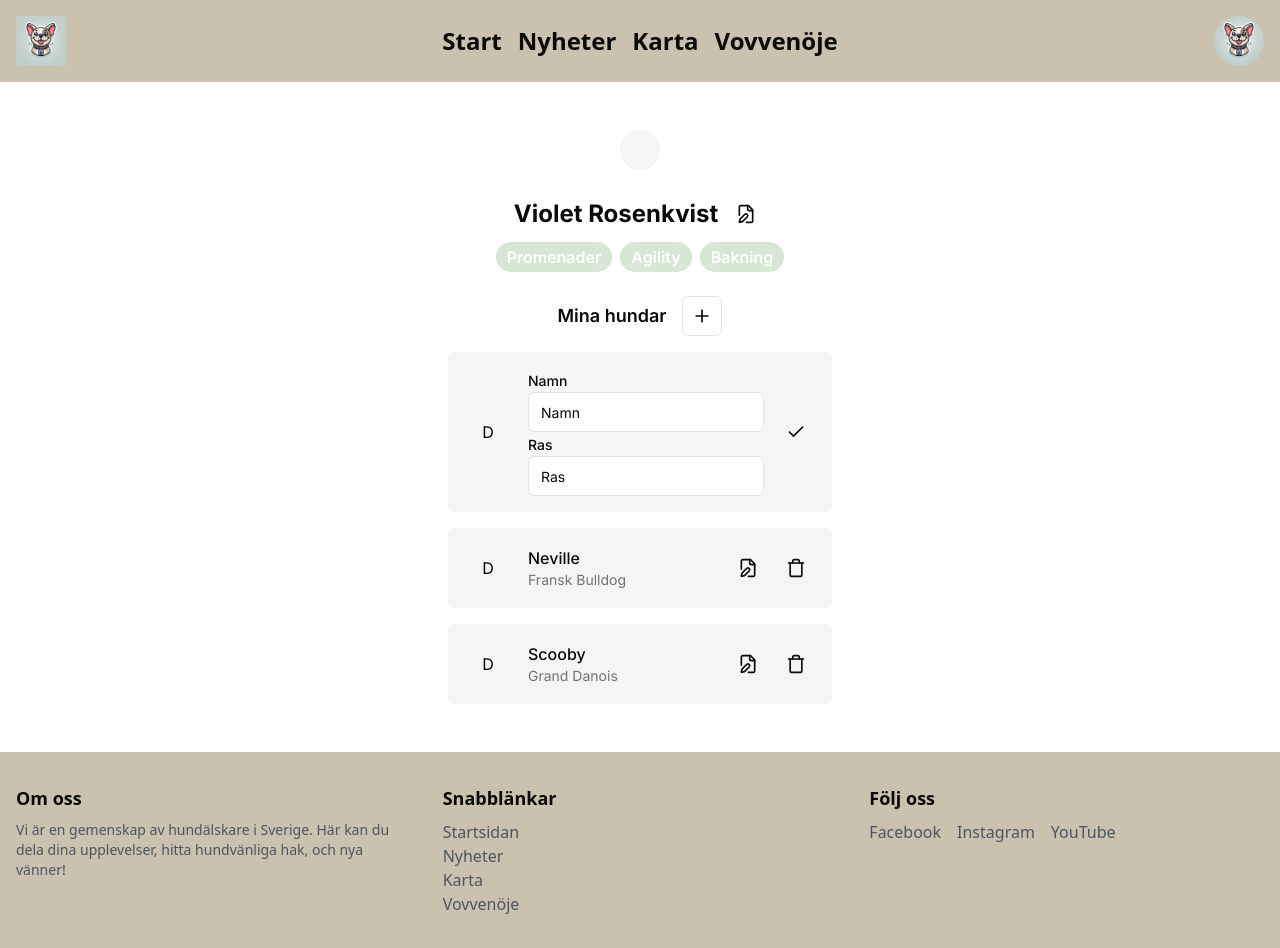
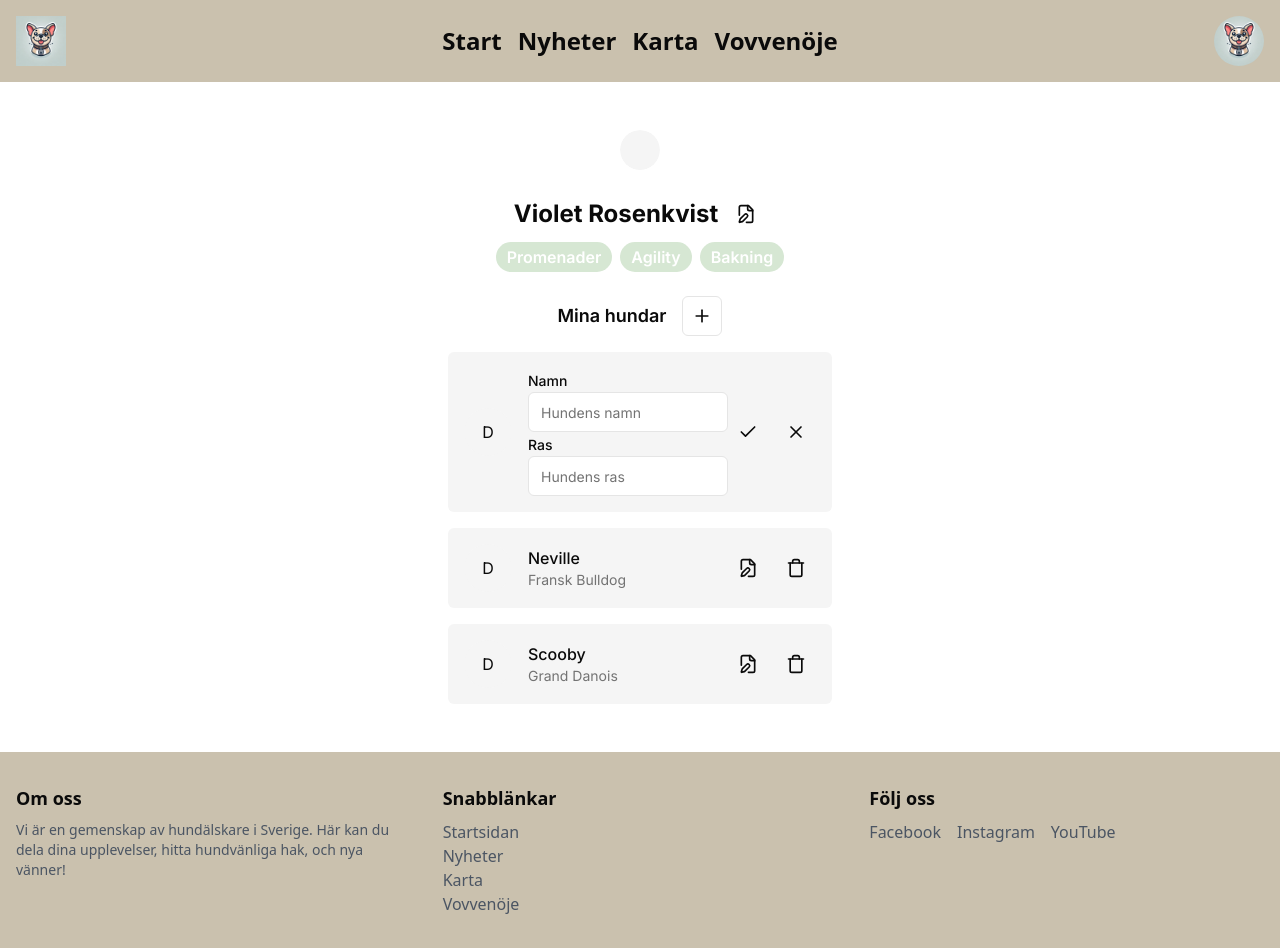
Before and after one commit to Hundhak/Hundhak-SSR-UI, a Next.js app: page /profile in a window 1280 px wide. Both pictures are taken after a click on the button "Lägg till". Built offline with nearby package versions, Linux system fonts and the light colour scheme.

Commit message:
Added ability to edit whole profile. Exluding images. Later stage. #20

```diff
--- a/src/app/profile/components/dog-list.jsx
+++ b/src/app/profile/components/dog-list.jsx
@@ -5,40 +5,55 @@
 import { useCallback, useState } from "react"
 import { PlusIcon } from "lucide-react"
 import { Button } from "@/components/ui/button"
-import { ListCard, NewListCard } from "@/components/ui/list-card"
+import  ListCard  from "./list-card"
 
-const DogList = ({ dogs, addDog }) => {
-
-  const [activeDogs, setActiveDogs] = useState(dogs)
-  const [isaAddingDog, setIsAddingDog] = useState(false)
+const DogList = ({ dogs, addDog, removeDog, editDog }) => {
+  const [isAddingDog, setIsAddingDog] = useState(false)
 
   const handleAddDogClick = useCallback(() => {
     setIsAddingDog(true)
-    setActiveDogs([{}, ...activeDogs])
-  }, [activeDogs])
+  }, [])
 
-  const handleAddDogConfirmationClick = (name, breed) => {
+  const handleAddDogConfirmation = (newDog) => {
+    addDog({ ...newDog, img: "" })
     setIsAddingDog(false)
-    setActiveDogs([{ img: "", name, breed }, ...activeDogs.slice(1)])
+  }
+
+  const handleCancelAdd = () => {
+    setIsAddingDog(false)
+  }
+
+  const handleEditDog = (index, updatedDog) => {
+    editDog(index, { ...dogs[index], ...updatedDog })
   }
 
   return (
     <div>
       <div className="flex items-center justify-center space-x-4 mt-6">
         <h2 className="text-lg font-semibold">Mina hundar</h2>
-        <Button onClick={() => handleAddDogClick()} variant="outline" size="icon">
+        <Button onClick={handleAddDogClick} variant="outline" size="icon">
           <PlusIcon className="h-5 w-5" />
           <span className="sr-only">Lägg till</span>
         </Button>
       </div>
       <ul className="mt-4 space-y-4">
-        {activeDogs.map((dog, index) =>
-          index === 0 && isaAddingDog ? (
-            <NewListCard key={index} add={handleAddDogConfirmationClick} title={"Namn"} subtitle={"Ras"}/>
-          ) : (
-            <ListCard key={index} img={dog.img} title={dog.name} subtitle={dog.breed}/>
-          )
+        {isAddingDog && (
+          <ListCard
+            isNew={true}
+            onSave={handleAddDogConfirmation}
+            onCancel={handleCancelAdd}
+          />
         )}
+        {dogs.map((dog, index) => (
+          <ListCard
+            key={index}
+            img={dog.img}
+            name={dog.name}
+            breed={dog.breed}
+            onRemove={() => removeDog(index)}
+            onSave={(updatedDog) => handleEditDog(index, updatedDog)}
+          />
+        ))}
       </ul>
     </div>
   )
--- a/src/app/profile/components/header.jsx
+++ b/src/app/profile/components/header.jsx
@@ -1,31 +1,117 @@
 /**
  * The header for the profile page.
  */
+"use client"
+import { useState } from "react"
+import { Input } from "@/components/ui/input"
 import { Avatar, AvatarFallback, AvatarImage } from "@/components/ui/avatar"
 import { Badge } from "@/components/ui/badge"
 import { Button } from "@/components/ui/button"
-import { FilePenIcon } from "lucide-react"
+import { FilePenIcon, PlusIcon, CheckIcon, XIcon, TrashIcon, } from "lucide-react"
 
 
-const Header = ({ img, name, interests }) => {
+const Header = ({ profile, editProfile }) => {
+
+  const [isEditing, setIsEditing] = useState(false)
+  const [editedName, setEditedName] = useState("")
+  const [isAddingInterest, setIsAddingInterest] = useState(false)
+  const [editedInterest, setEditedInterest] = useState("")
+  const [updatedInterests, setUpdatedInterests] = useState(profile.interests)
+
+  const handleSave = () => {
+    editProfile({ name : editedName, interests: updatedInterests })
+    setIsEditing(false)
+  }
+
+  const handleCancel = () => {
+    setIsEditing(false)
+    setUpdatedInterests(profile.interests)
+  }
+
+  const handleInterestRemove = (index) => {
+    setUpdatedInterests(updatedInterests.filter((_, i) => i !== index))
+  }
+
+  const handleInterestSave = () => {
+    setUpdatedInterests([editedInterest, ...profile.interests])
+    setIsAddingInterest(false)
+  }
+
+  const handleInterestCancel = () => {
+    setIsAddingInterest(false)
+  }
+
   return (
     <div className="flex flex-col items-center space-y-6">
       <Avatar>
-        <AvatarImage src={img} alt="Users avatar"/>
+        <AvatarImage src={profile.img} alt="Users avatar"/>
         <AvatarFallback></AvatarFallback>
       </Avatar>
       <div className="text-center">
         <div className="flex items-center justify-center gap-2">
-          <h1 className="text-2xl font-bold">{name}</h1>
-          <Button variant="ghost" size="icon">
+          {isEditing ? (
+             <Input
+             value={editedName}
+             onChange={(e) => setEditedName(e.target.value)}
+             placeHolder={profile.name}
+            />
+          ) : (
+            <h1 className="text-2xl font-bold">{profile.name}</h1>
+          )}
+          {isEditing ? (
+            <div className="mt-2 flex flex-row justify-center gap-2">
+              <Button variant="ghost" size="icon" onClick={handleSave}>
+              <CheckIcon className="w-5 h-5"/>
+              <span className="sr-only">Konfirmera ändring</span>
+            </Button>
+              <Button variant="ghost" size="icon" onClick={handleCancel}>
+                <XIcon className="w-5 h-5"/>
+                <span className="sr-only">Avbryt ändring</span>
+              </Button>
+            </div>
+          ) : (
+            <Button variant="ghost" size="icon" onClick={() => setIsEditing(true)}>
             <FilePenIcon className="w-5 h-5"/>
-            <span className="sr-only">Ändra profill</span>
+            <span className="sr-only">Ändra profil</span>
           </Button>
+          )}
         </div>
         <div className="mt-2 flex flex-wrap justify-center gap-2">
-          {interests.map(interest => (
-            <Badge key={interest} variant="secondary">{interest}</Badge>
+          {updatedInterests.map((interest, index) => (
+            <Badge key={index} variant="secondary">
+              {interest}
+              {isEditing && (
+                <Button variant="ghost" size="badge" onClick={() => handleInterestRemove(index)}>
+                <TrashIcon className="w-4 h-4"/>
+                <span className="sr-only">Ta bort</span>
+              </Button>
+              )}
+              </Badge>
           ))}
+          {isEditing && !isAddingInterest && (
+            <Button variant="ghost" sice="icon" onClick={() => setIsAddingInterest(true)}>
+              <PlusIcon />
+              <span className="sr-only">Lägg till</span>
+            </Button>
+          )}
+          {isAddingInterest && (
+              <div className="mt-2 flex flex-row justify-center gap-2">
+              <Input
+              className="rounded-full bg-primary text-white placeholder-white/70 border-none focus:ring-2 focus:ring-white"
+               value={editedInterest}
+                onChange={(e) => setEditedInterest(e.target.value)}
+                placeholder={"Lägg till intresse.."}
+              />
+              <Button variant="ghost" size="icon" onClick={handleInterestSave}>
+              <CheckIcon className="w-5 h-5"/>
+              <span className="sr-only">Konfirmera ändring</span>
+            </Button>
+              <Button variant="ghost" size="icon" onClick={handleInterestCancel}>
+                <XIcon className="w-5 h-5"/>
+                <span className="sr-only">Avbryt ändring</span>
+              </Button>
+            </div>
+          )}
         </div>
       </div>
     </div>
--- /dev/null
+++ b/src/app/profile/components/list-card.jsx
@@ -0,0 +1,101 @@
+/**
+ * A general list card with image, title and subtitle.
+ */
+"use client"
+
+import { useState, useEffect } from "react"
+import { Avatar, AvatarFallback, AvatarImage } from "@/components/ui/avatar"
+import { Input } from "@/components/ui/input"
+import { Label } from "@/components/ui/label"
+import { FilePenIcon, TrashIcon, CheckIcon, XIcon } from "lucide-react"
+import { Button } from "../../../components/ui/button"
+
+const ListCard = ({ img, name, breed, isNew = false, onSave, onRemove, onCancel }) => {
+  const [isEditing, setIsEditing] = useState(isNew)
+  const [editedName, setEditedName] = useState(name || '')
+  const [editedBreed, setEditedBreed] = useState(breed || '')
+
+  useEffect(() => {
+    setEditedName(name || '')
+    setEditedBreed(breed || '')
+  }, [name, breed])
+
+  const handleSave = () => {
+    onSave({ name: editedName, breed: editedBreed })
+    if (!isNew) setIsEditing(false)
+  }
+
+  const handleCancel = () => {
+    if (isNew) {
+      onCancel()
+    } else {
+      setIsEditing(false)
+      setEditedName(name)
+      setEditedBreed(breed)
+    }
+  }
+
+  if (isEditing || isNew) {
+    return (
+      <li className="flex items-center justify-between rounded-md bg-muted p-4">
+        <div className="flex items-center space-x-4">
+          <Avatar className="h-12 w-12">
+            <AvatarImage src={img} alt="Card image"/>
+            <AvatarFallback>D</AvatarFallback>
+          </Avatar>
+          <div>
+            <Label>Namn</Label>
+            <Input
+              value={editedName}
+              onChange={(e) => setEditedName(e.target.value)}
+              placeholder="Hundens namn"
+            />
+            <Label>Ras</Label>
+            <Input
+              value={editedBreed}
+              onChange={(e) => setEditedBreed(e.target.value)}
+              placeholder="Hundens ras"
+            />
+          </div>
+        </div>
+        <div className="flex items-center space-x-2">
+          <Button variant="ghost" size="icon" onClick={handleSave}>
+            <CheckIcon className="h-5 w-5"/>
+            <span className="sr-only">Spara</span>
+          </Button>
+          <Button variant="ghost" size="icon" onClick={handleCancel}>
+            <XIcon className="h-5 w-5"/>
+            <span className="sr-only">Avbryt</span>
+          </Button>
+        </div>
+      </li>
+    )
+  }
+
+  return (
+    <li className="flex items-center justify-between rounded-md bg-muted p-4">
+      <div className="flex items-center space-x-4">
+        <Avatar className="h-12 w-12">
+          <AvatarImage src={img} alt="Card image"/>
+          <AvatarFallback>D</AvatarFallback>
+        </Avatar>
+        <div>
+          <h3 className="text-base font-medium">{name}</h3>
+          <p className="text-sm text-muted-foreground">{breed}</p>
+        </div>
+      </div>
+      <div className="flex items-center space-x-2">
+        <Button variant="ghost" size="icon" onClick={() => setIsEditing(true)}>
+          <FilePenIcon className="h-5 w-5"/>
+          <span className="sr-only">Ändra</span>
+        </Button>
+        <Button variant="ghost" size="icon" onClick={onRemove}>
+          <TrashIcon className="h-5 w-5"/>
+          <span className="sr-only">Ta bort</span>
+        </Button>
+      </div>
+    </li>
+  )
+}
+
+export default ListCard
--- a/src/app/profile/page.jsx
+++ b/src/app/profile/page.jsx
@@ -2,27 +2,51 @@
  * The users profile page.
  *
  */
-
+"use client"
+import { useState } from "react"
 import DogList from "./components/dog-list"
 import Header from "./components/header"
 
-const profile = {
-  img : "",
-  name : "Violet Rosenkvist",
-  interests : ["Promenader", "Agility", "Bakning"]
+const initialProfile = {
+  img: "",
+  name: "Violet Rosenkvist",
+  interests: ["Promenader", "Agility", "Bakning"]
 }
 
-const dogs = [
-  {img : "", name : "Neville", breed : "Fransk Bulldog"},
-  {img : "", name : "Scooby", breed : "Grand Danois"}
+const initialDogs = [
+  {img: "", name: "Neville", breed: "Fransk Bulldog"},
+  {img: "", name: "Scooby", breed: "Grand Danois"}
 ]
 
+export default function Profile() {
+  const [profile, setProfile] = useState(initialProfile)
+  const [dogs, setDogs] = useState(initialDogs)
 
-export default function Profile() {
+  const editProfile = (updatedProfile) => {
+    setProfile(updatedProfile)
+  }
+
+  const addDog = (newDog) => {
+    setDogs([newDog, ...dogs])
+  }
+
+  const removeDog = (index) => {
+    setDogs(dogs.filter((_, i) => i !== index))
+  }
+
+  const editDog = (index, updatedDog) => {
+    setDogs(dogs.map((dog, i) => i === index ? updatedDog : dog))
+  }
+
   return (
     <div className="mx-auto max-w-md px-4 py-12 sm:px-6 lg:px-8">
-      <Header img={profile.img} name={profile.name} interests={profile.interests}/>
-      <DogList dogs={dogs}/>
+      <Header profile={profile} editProfile={editProfile}/>
+      <DogList
+        dogs={dogs}
+        addDog={addDog}
+        removeDog={removeDog}
+        editDog={editDog}
+      />
     </div>
   )
 }
--- a/src/components/ui/button.jsx
+++ b/src/components/ui/button.jsx
@@ -24,6 +24,7 @@ const buttonVariants = cva(
         sm: "h-9 rounded-md px-3",
         lg: "h-11 rounded-md px-8",
         icon: "h-10 w-10",
+        badge: "h-5 w-5 ml-2"
       },
     },
     defaultVariants: {
--- a/src/components/ui/list-card.jsx
+++ /dev/null
@@ -1,71 +0,0 @@
-/**
- * A general list card with image, title and subtitle.
- */
-"use client"
-
-import { useState } from "react"
-import { Avatar, AvatarFallback, AvatarImage } from "@/components/ui/avatar"
-import { Input } from "@/components/ui/input"
-import { Label } from "@/components/ui/label"
-import { FilePenIcon } from "lucide-react"
-import { TrashIcon } from "lucide-react"
-import { CheckIcon } from "lucide-react"
-import { Button } from "./button"
-
-const ListCard = ({ img, title, subtitle }) => {
-  return (
-    <li className="flex items-center justify-between rounded-md bg-muted p-4">
-      <div className="flex items-center space-x-4">
-        <Avatar className="h-12 w-12">
-          <AvatarImage src={img} alt="Card image"/>
-          <AvatarFallback>D</AvatarFallback>
-        </Avatar>
-        <div>
-          <h3 className="text-base font-medium">{title}</h3>
-          <p className="text-sm text-muted-foreground">{subtitle}</p>
-        </div>
-      </div>
-      <div className="flex items-center space-x-2">
-        <Button variant="ghost" size="icon">
-          <FilePenIcon className="h-5 w-5"/>
-          <span className="sr-only">Edit</span>
-        </Button>
-        <Button variant="ghost" size="icon">
-          <TrashIcon className="h-5 w-5"/>
-          <span className="sr-only">Delete</span>
-        </Button>
-      </div>
-    </li>
-  )
-}
-
-const NewListCard = ({ img, title, subtitle, add }) => {
-
-  const [inputTitle, setInputTitle] = useState(title)
-  const [inputSubtitle, setInputSubtitle] = useState(subtitle)
-
-  return (
-    <li className="flex items-center justify-between rounded-md bg-muted p-4">
-      <div className="flex items-center space-x-4">
-        <Avatar className="h-12 w-12">
-          <AvatarImage src={img} alt="Card image"/>
-          <AvatarFallback>D</AvatarFallback>
-        </Avatar>
-        <div>
-          <Label>{title}</Label>
-          <Input placeholder={title} value={inputTitle} onChange={(e) => setInputTitle(e.target.value)}/>
-          <Label>{subtitle}</Label>
-          <Input placeholder={subtitle} value={inputSubtitle} onChange={(e) => setInputSubtitle(e.target.value)}/>
-        </div>
-      </div>
-      <div className="flex items-center space-x-2">
-        <Button onClick={() => add(inputTitle, inputSubtitle)} variant="ghost" size="icon">
-          <CheckIcon className="h-5 w-5"/>
-          <span className="sr-only">Lägg till</span>
-        </Button>
-      </div>
-    </li>
-  )
-}
-
-export { ListCard, NewListCard }
```
